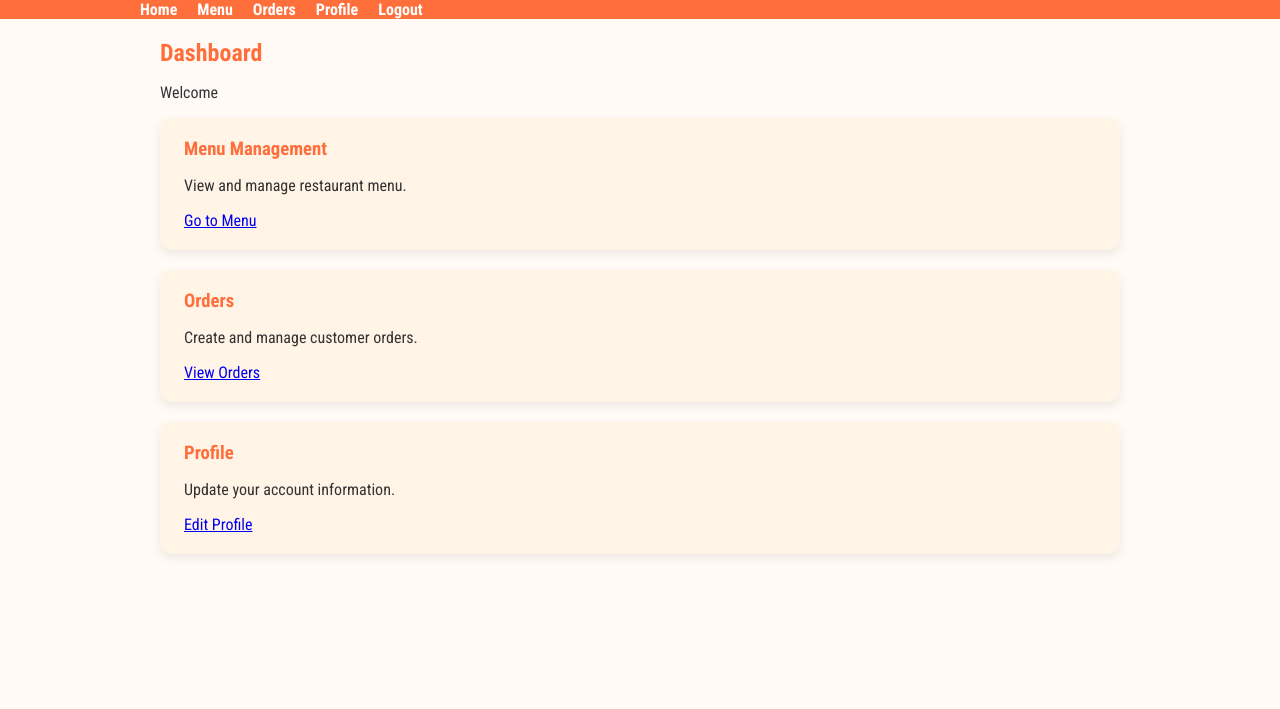
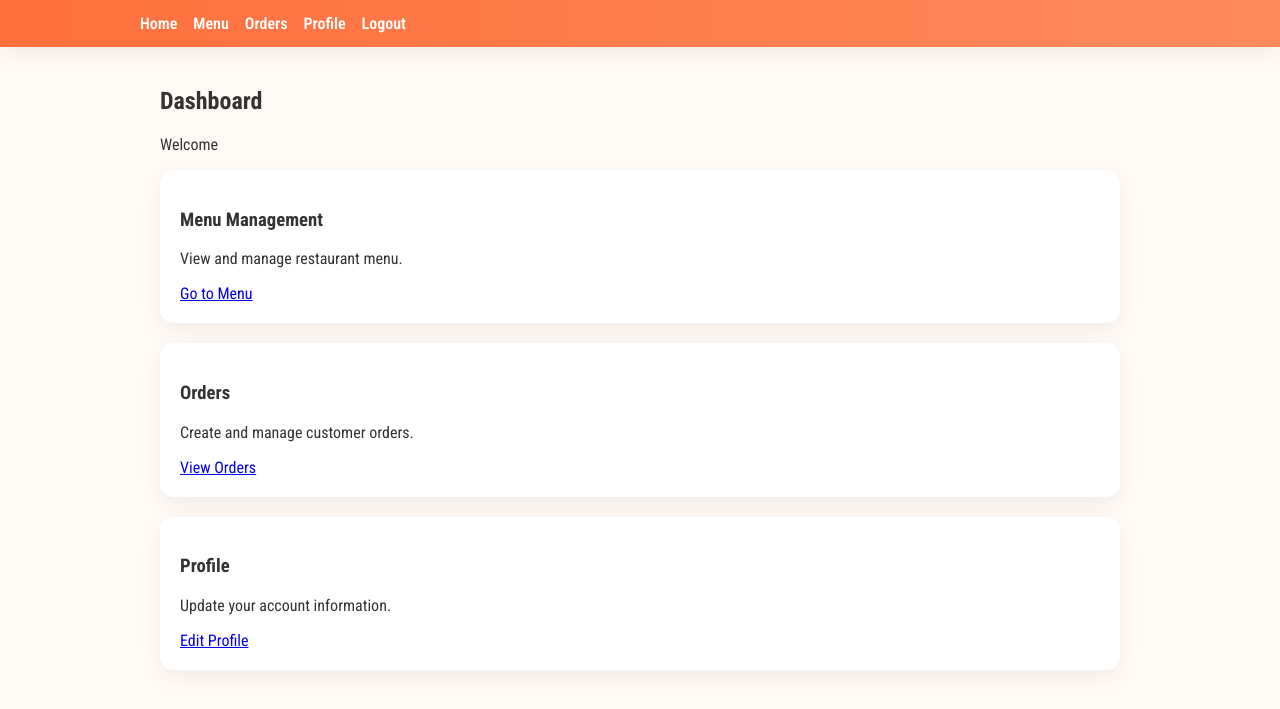
Before and after one commit to aliciawijaya98/food_order_apps_sqlite, a Flask app: page / in a window 1280 px wide. Shown: the top 709 px of the page. Run offline with Flask 3, Linux system fonts and the light colour scheme; the visitor is signed in with stand-in values (Sample User, id 1).

Commit message:
Upgrade CSS

```diff
--- a/static/style.css
+++ b/static/style.css
@@ -1,192 +1,216 @@
-@import url("https://fonts.googleapis.com/css2?family=Roboto+Condensed:ital,wght@0,100..900;1,100..900&display=swap");
+/* ===== FONT ===== */
+@import url("https://fonts.googleapis.com/css2?family=Roboto+Condensed:wght@300;400;600;700&display=swap");
 
-/* GLOBAL RESET */
+/* ===== VARIABLES ===== */
+:root {
+  --primary: #ff6f3c;
+  --primary-dark: #e65a1c;
+  --bg: #fffaf6;
+  --card: #ffffff;
+  --text: #333;
+  --muted: #777;
+  --shadow: 0 8px 24px rgba(0, 0, 0, 0.06);
+}
 
-*,
-*::before,
-*::after {
+/* DARK MODE */
+body.dark {
+  --bg: #1e1e1e;
+  --card: #2a2a2a;
+  --text: #f1f1f1;
+  --muted: #bbb;
+}
+
+/* ===== GLOBAL ===== */
+* {
   box-sizing: border-box;
-  font-family:
-    "Roboto Condensed",
-    system-ui,
-    -apple-system,
-    BlinkMacSystemFont,
-    sans-serif;
+  font-family: "Roboto Condensed", sans-serif;
+  transition: all 0.2s ease;
 }
 
 body {
   margin: 0;
-  background-color: #fffaf6;
-  color: #333;
+  background: var(--bg);
+  color: var(--text);
 }
 
-/* NAVBAR */
-
+/* ===== NAVBAR ===== */
 .navbar {
-  width: 100%;
-  background-color: #ff6f3c;
-}
-
-.nav-user,
-.navbar a {
-  color: white;
-  text-decoration: none;
-  font-weight: bold;
-}
-
-.navbar a:hover {
-  text-decoration: underline;
+  background: linear-gradient(90deg, var(--primary), #ff8a5c);
+  padding: 14px;
+  box-shadow: var(--shadow);
 }
 
 .nav-inner {
   max-width: 1000px;
   margin: auto;
   display: flex;
-  gap: 20px;
+  align-items: center;
+  gap: 16px;
 }
 
-/* PAGE LAYOUT */
+.navbar a {
+  color: white;
+  font-weight: 600;
+  text-decoration: none;
+}
 
+.navbar a:hover {
+  opacity: 0.8;
+}
+
+/* DARK BUTTON */
+.dark-toggle {
+  margin-left: auto;
+  cursor: pointer;
+  font-size: 18px;
+}
+
+/* ===== PAGE ===== */
 .page {
   max-width: 1000px;
   margin: auto;
   padding: 20px;
 }
 
-/* CARD COMPONENT */
-
+/* ===== CARD ===== */
 .card {
-  background-color: #fff4e6;
-  border-radius: 12px;
-  padding: 20px 24px;
+  background: var(--card);
+  border-radius: 14px;
+  padding: 20px;
+  box-shadow: var(--shadow);
   margin-bottom: 20px;
-  box-shadow: 0 4px 10px rgba(0, 0, 0, 0.08);
 }
 
-/* HEADINGS */
-
-.welcome-title {
-  text-align: center;
-  color: #ff6f3c;
-  font-size: 36px;
-  margin-bottom: 30px;
-  font-weight: bold;
+.card:hover {
+  transform: translateY(-2px);
 }
 
-h2,
-h3 {
-  color: #ff6f3c;
-  font-weight: 700;
+/* ===== TABLE ===== */
+table {
+  width: 100%;
+  border-collapse: collapse;
+  border-radius: 10px;
+  overflow: hidden;
 }
 
-h2 {
-  margin-top: 0;
-  margin-bottom: 16px;
+th {
+  background: var(--primary);
+  color: white;
 }
 
-h3 {
-  margin-top: 0;
-  margin-bottom: 12px;
+td,
+th {
+  padding: 12px;
 }
 
-/* FLASH MESSAGE */
-
-.flash {
-  background-color: #ffe5d9;
-  border-left: 5px solid #ff6f3c;
-  padding: 12px 18px;
-  border-radius: 6px;
-  margin-bottom: 16px;
+tr:nth-child(even) {
+  background: #fff2e6;
 }
 
-/* BUTTONS */
-
-button,
-input[type="submit"] {
-  background-color: #ff6f3c;
-  color: white;
-  border: none;
-  padding: 10px 18px;
-  border-radius: 6px;
-  font-size: 14px;
-  font-weight: 600;
-  cursor: pointer;
-  transition: background-color 0.25s ease;
+tr:hover {
+  background: #ffe9db;
 }
 
-button:hover,
-input[type="submit"]:hover {
-  background-color: #e65a1c;
-}
-
-/* INPUT FIELDS */
-
+/* ===== INPUT ===== */
 input,
 select,
 textarea {
-  width: 300px;
-  padding: 8px;
-  border: 1px solid #ccc;
-  border-radius: 5px;
-  font-size: 14px;
-  box-sizing: border-box;
+  padding: 10px;
+  border-radius: 8px;
+  border: 1px solid #ddd;
 }
 
-/* FORM ROW (horizontal layout) */
-
-.form-row {
-  display: flex;
-  gap: 12px;
-  flex-wrap: wrap;
-  align-items: center;
+input:focus,
+select:focus,
+textarea:focus {
+  border-color: var(--primary);
+  outline: none;
 }
 
-/* TABLE */
-
-table {
-  width: 100%;
-  border-collapse: collapse;
-  margin-top: 10px;
+/* ===== BUTTON ===== */
+button,
+input[type="submit"] {
+  background: var(--primary);
+  color: white;
+  border: none;
+  padding: 10px 16px;
+  border-radius: 8px;
+  cursor: pointer;
 }
 
-th,
-td {
-  padding: 12px;
-  text-align: left;
+button:hover {
+  background: var(--primary-dark);
+  transform: translateY(-1px);
 }
 
-th {
-  background-color: #ff6f3c;
-  color: white;
-  font-weight: 600;
+/* ===== FLASH ===== */
+.flash {
+  background: #ffe5d9;
+  border-left: 5px solid var(--primary);
+  padding: 12px;
+  border-radius: 6px;
+  margin-bottom: 10px;
+  color: #333; /* 🔥 TAMBAH INI */
 }
 
-tr:nth-child(even) {
-  background-color: #fff2e6;
+/* DARK MODE FIX */
+body.dark .flash {
+  background: #3a2a25;
+  color: #f1f1f1;
+  border-left: 5px solid #ff6f3c;
+}
+/* ===== TOTAL ===== */
+.order-total {
+  font-size: 22px;
+  font-weight: bold;
+  color: var(--primary-dark);
+  margin-top: 12px;
 }
 
-/* ORDER TOTAL */
-
-.order-total {
-  margin-top: 14px;
-  font-size: 20px;
-  font-weight: 700;
-  color: #e65a1c;
+/* ===== MENU GRID (POS STYLE) ===== */
+.menu-grid {
+  display: grid;
+  grid-template-columns: repeat(auto-fill, minmax(160px, 1fr));
+  gap: 16px;
+  margin-top: 20px;
 }
 
-/* SMALL UTILITIES */
-
-hr {
-  border: none;
-  border-top: 1px solid #eee;
-  margin: 20px 0;
+.menu-card {
+  background: var(--card);
+  border-radius: 12px;
+  padding: 16px;
+  text-align: center;
+  box-shadow: var(--shadow);
+  cursor: pointer;
+  transition: 0.2s ease;
 }
 
-/* HINTS IN REGISTER */
-.hint {
-  display: block;
-  font-size: 13px;
-  color: #666;
-  margin: 4px 0 10px 0;
-  line-height: 1.4;
+.menu-card:hover {
+  transform: scale(1.05);
+  background: #fff2e6;
 }
+
+body.dark .menu-card:hover {
+  background: #3a2a25;
+}
+
+.menu-card h4 {
+  margin: 0;
+  font-size: 16px;
+}
+
+.menu-card p {
+  margin: 6px 0;
+  color: var(--muted);
+}
+
+.menu-card strong {
+  color: var(--primary);
+  font-size: 16px;
+}
+
+/* BUTTON DI CARD */
+.menu-card button {
+  margin-top: 6px;
+  width: 100%;
+}
```
